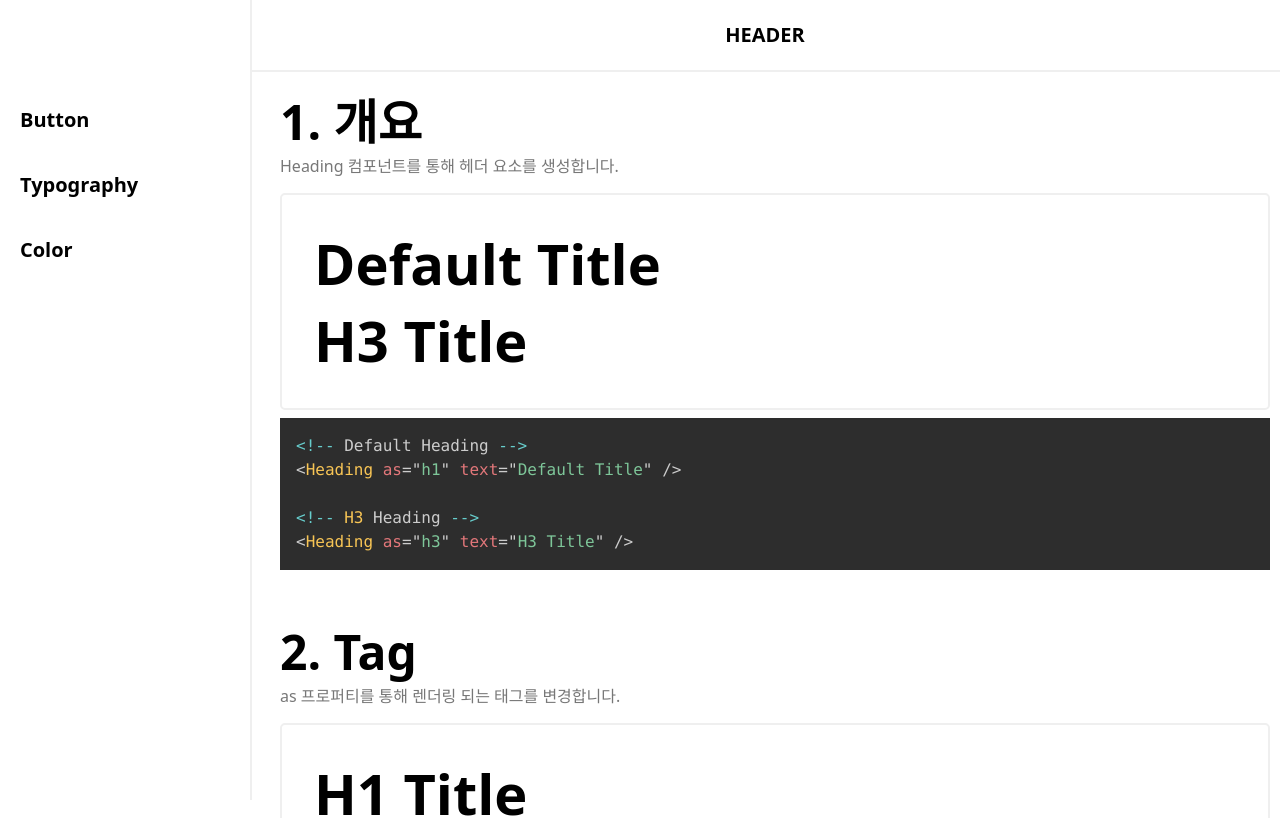
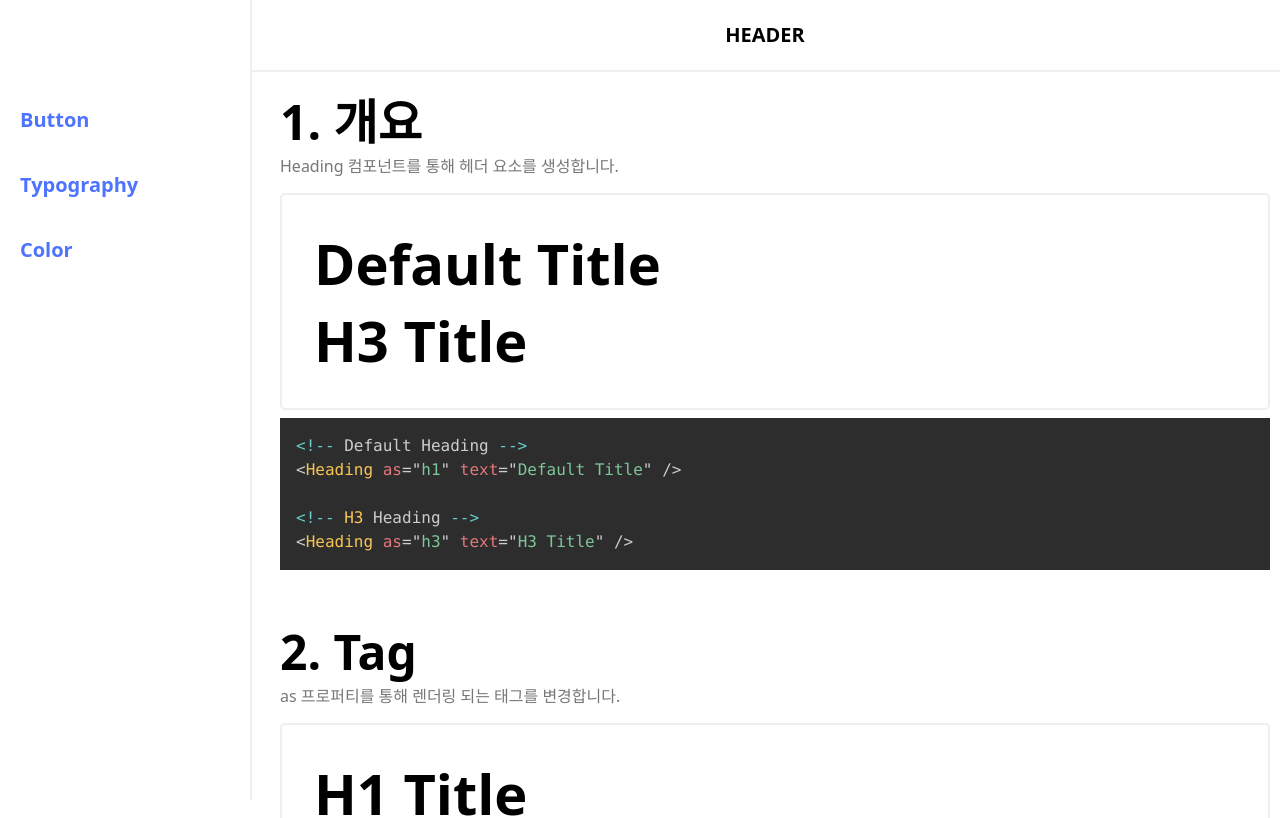
Before and after one commit to dongggggae/_hyun-design-system, a React (Vite) app: page /components/Typography in a window 1280 px wide. Shown: the top 818 px of the page. Built offline with nearby package versions, Linux system fonts and the light colour scheme.

Commit message:
navData 추가

```diff
--- a/src/App.jsx
+++ b/src/App.jsx
@@ -4,7 +4,7 @@ import { ThemeProvider } from './theme/ThemeContext';
 import Layout from './layouts/Layout';
 import Btn from './pages/components/Btn';
 import Typography from './pages/components/Typography';
-import Colors from './pages/components/Colors';
+import Color from './pages/components/Color';
 
 function App() {
   return (
@@ -13,7 +13,7 @@ function App() {
         <Route path="/" element={<Layout />}>
           <Route path="components/Btn" element={<Btn />} />
           <Route path="components/Typography" element={<Typography />} />
-          <Route path="components/Colors" element={<Colors />} />
+          <Route path="components/Color" element={<Color />} />
         </Route>
       </Routes>
     </ThemeProvider>
--- a/src/components/layout/Sidebar.jsx
+++ b/src/components/layout/Sidebar.jsx
@@ -1,7 +1,8 @@
 import styled from '@emotion/styled';
 import { Link } from 'react-router-dom';
-import { defaultTheme } from '../../themes';
 import { useTheme } from '../../theme/ThemeContext';
+import navData from '../../data/nav';
+
 import '../../assets/app.css';
 
 const StyledSidebar = styled.aside`
@@ -14,12 +15,13 @@ const StyledLink = styled(Link)`
   height: 100%;
   font-size: 20px;
   font-weight: bold;
-  color: ${defaultTheme.colors.primaryText};
+  color: ${(props) => props.theme.colors.link};
   text-decoration: none;
 `;
 
 const Sidebar = () => {
   const theme = useTheme();
+  console.log(theme);
   const PREFIX = 'Sidebar';
 
   return (
@@ -27,15 +29,13 @@ const Sidebar = () => {
       <div className="p-40"></div>
       <nav>
         <ul>
-          <li>
-            <StyledLink to="/components/Btn">Button</StyledLink>
-          </li>
-          <li>
-            <StyledLink to="/components/Typography">Typography</StyledLink>
-          </li>
-          <li>
-            <StyledLink to="/components/Colors">Color</StyledLink>
-          </li>
+          {navData.map((link, idx) => (
+            <li key={idx}>
+              <StyledLink to={link.to} theme={theme}>
+                {link.name}
+              </StyledLink>
+            </li>
+          ))}
         </ul>
       </nav>
     </StyledSidebar>
--- /dev/null
+++ b/src/data/nav.js
@@ -0,0 +1,6 @@
+const navData = [
+  { name: 'Button', to: 'components/Btn' },
+  { name: 'Typography', to: 'components/Typography' },
+  { name: 'Color', to: 'components/Color' },
+];
+export default navData;
--- a/src/pages/components/Colors.jsx
+++ b/src/pages/components/Color.jsx
@@ -14,7 +14,7 @@ const StyledColorDiv = styled.p`
   background-color: ${(props) => colors[props.color]};
 `;
 
-const Colors = () => {
+const Color = () => {
   const colorKeys = Object.keys(colors);
 
   return (
@@ -29,4 +29,4 @@ const Colors = () => {
   );
 };
 
-export default Colors;
+export default Color;
```
